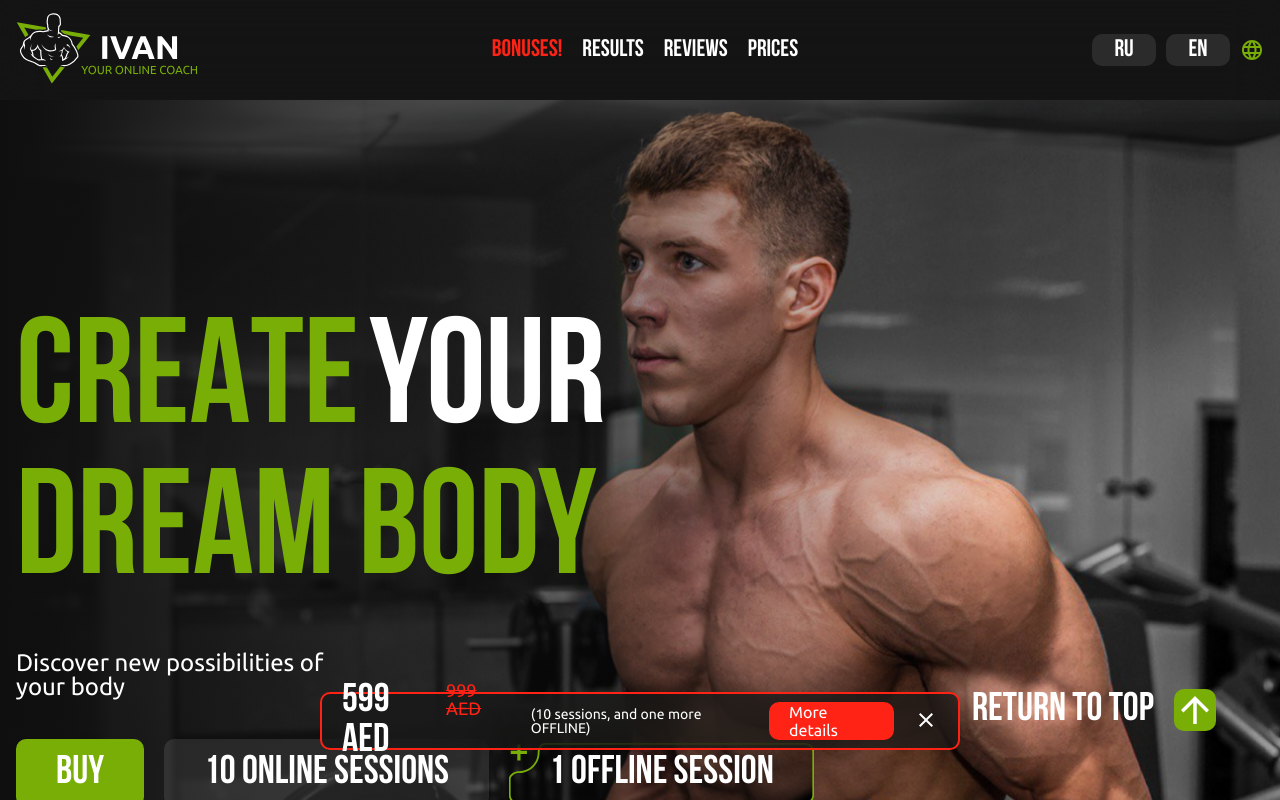
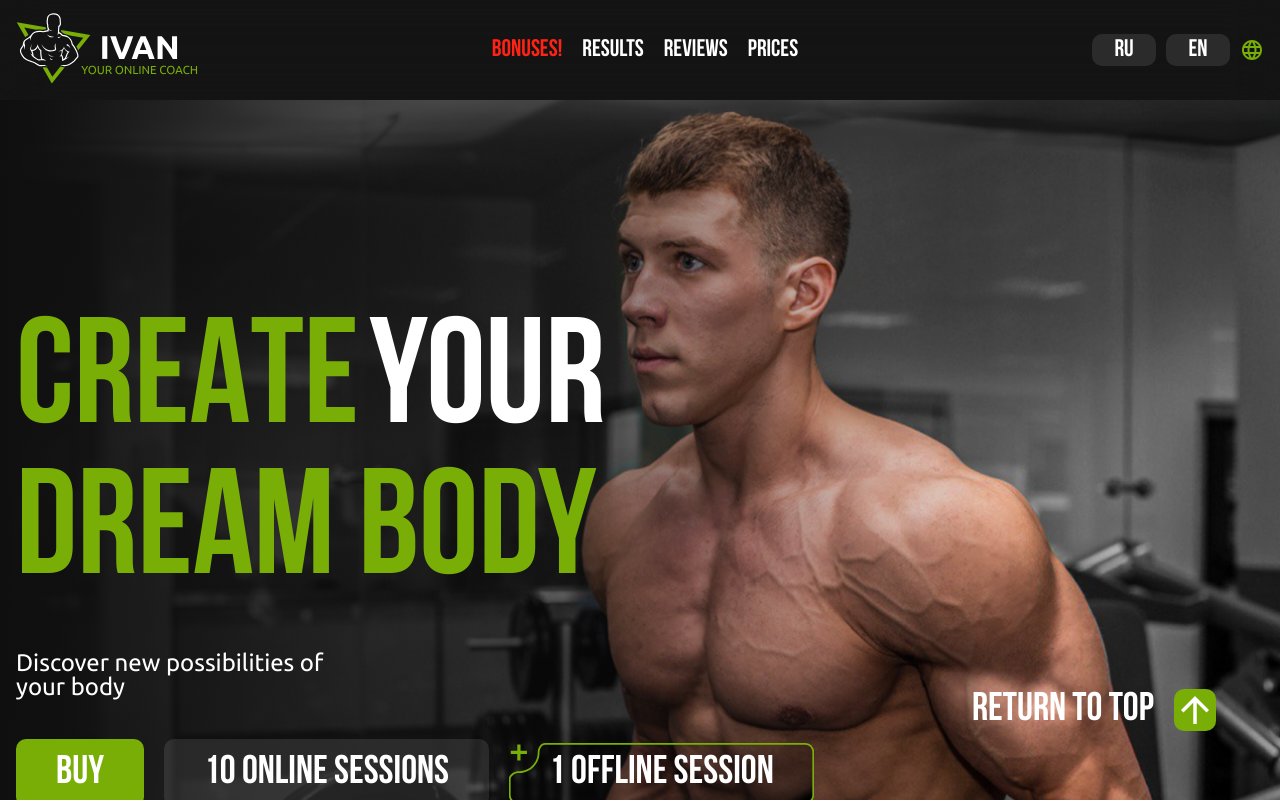
Before and after one commit to TheLogon/ivan-coach, a Next.js app: page /en in a window 1280 px wide. Shown: the top 800 px of the page. Built offline with nearby package versions, Linux system fonts and the light colour scheme; grey boxes are pictures that could not be loaded.

Commit message:
fix widget

```diff
--- a/src/styles/page.module.scss
+++ b/src/styles/page.module.scss
@@ -1124,12 +1124,14 @@
   background: $chernyy-poluprozrachnyy;
   z-index: 9;
 
-  @include _1440 {
-    display: none;
-  }
+
 
   &.active {
     display: flex;
+
+    @include _1440 {
+      display: none;
+    }
   }
 
   // .widget__price
```
